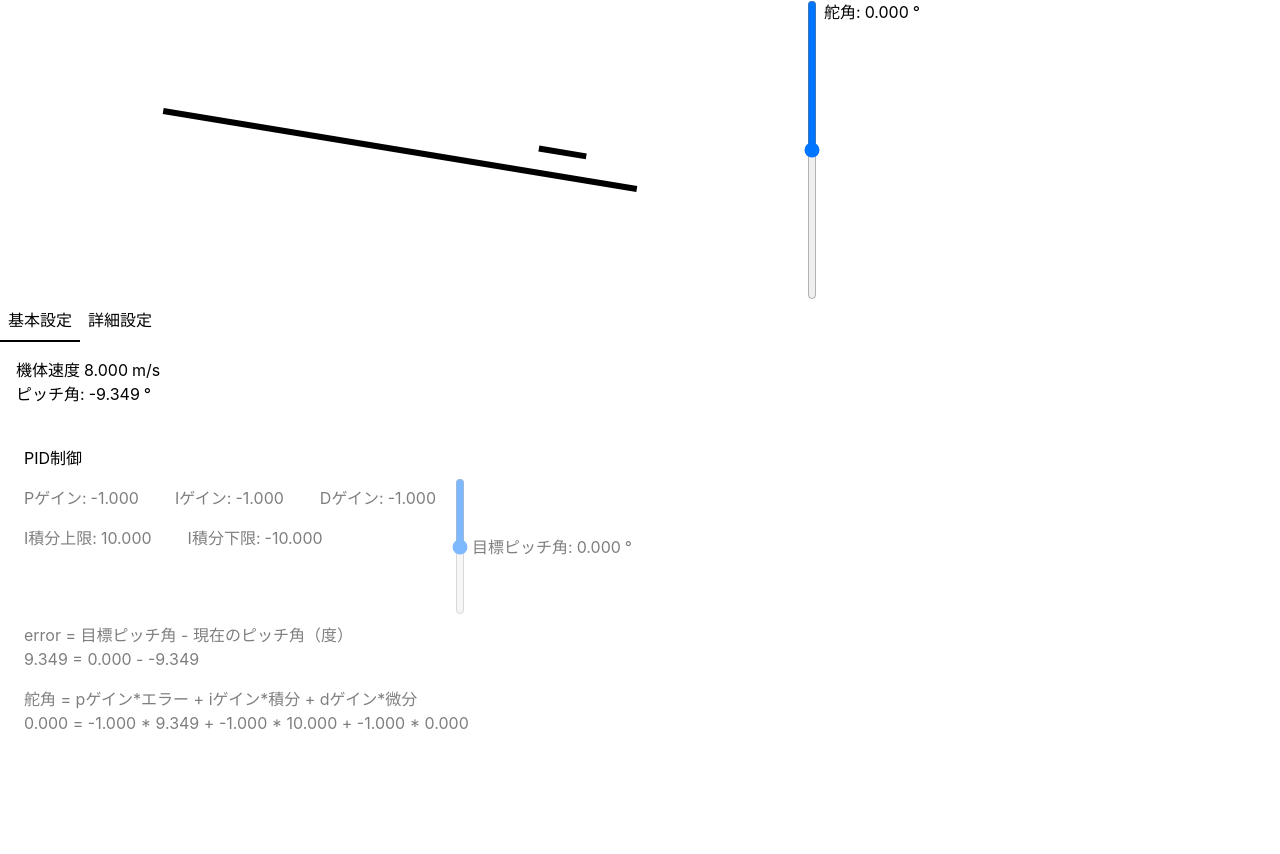
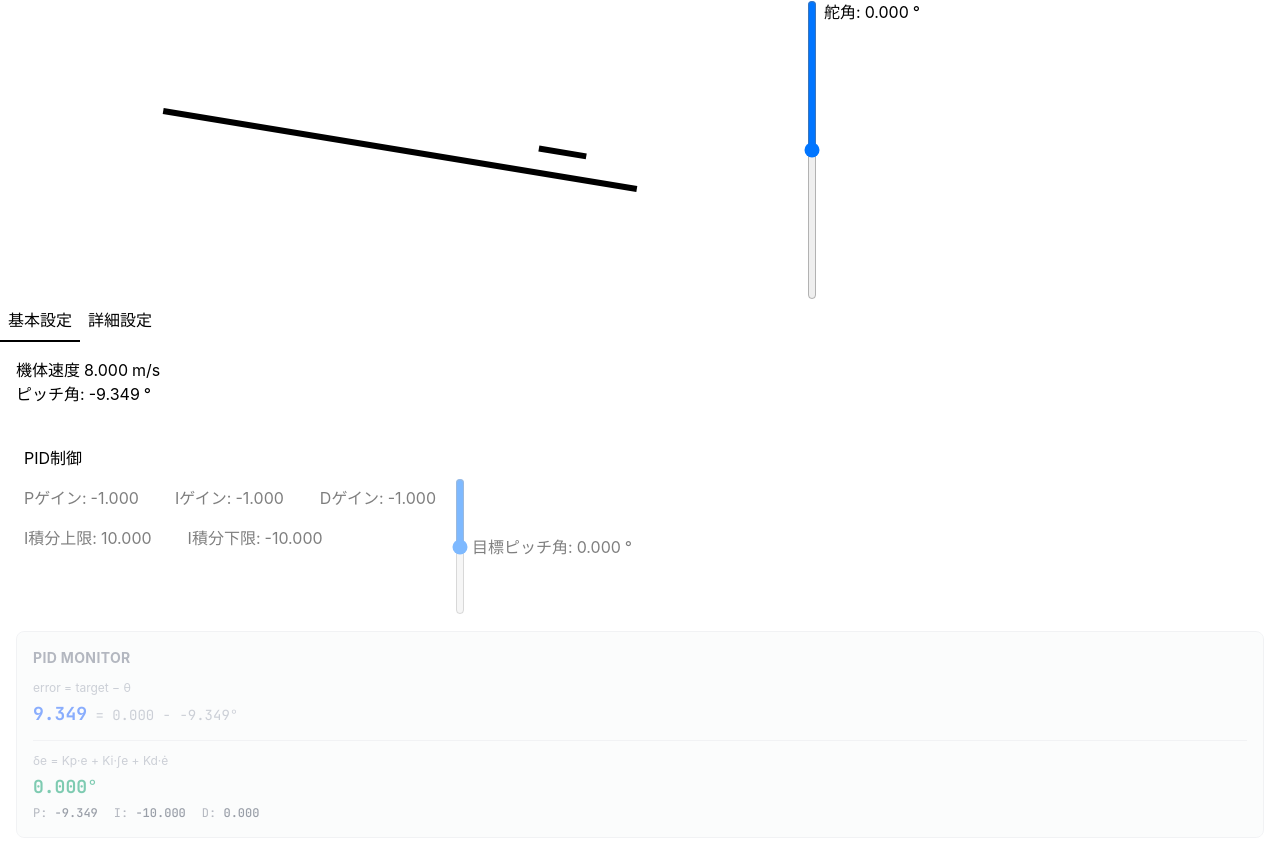
Before and after one commit to ponzu-4C9/react-physics-lab, a React (Vite) app: page / in a window 1280 px wide. Before the commit the page ends 800 px from the top, so only its background shows below. Built offline with nearby package versions, Linux system fonts and the light colour scheme.

Commit message:
PID説明部位をばいぶこーでぃんぐ

```diff
--- a/src/App.tsx
+++ b/src/App.tsx
@@ -180,13 +180,27 @@ export default function App() {
               <EditableTxt def="目標ピッチ角:" nowvalue={p.target} onCommit={(v) => { p.target = v }} unit="°" />
             </div>
           </div>
-          <div className='p-2 space-x-8 '>
-            <p>error = 目標ピッチ角 - 現在のピッチ角（度）</p>
-            <p>{p.e.toFixed(3)} = {p.target.toFixed(3)} - {(p.theta * 180 / Math.PI).toFixed(3)}</p>
-          </div>
-          <div className='p-2 space-x-8 '>
-            <p>舵角 = pゲイン*エラー + iゲイン*積分 + dゲイン*微分</p>
-            <p>{p.delta_e.toFixed(3)} = {p.kp.toFixed(3)} * {p.e.toFixed(3)} + {p.ki.toFixed(3)} * {p.integral.toFixed(3)} + {p.kd.toFixed(3)}  * {((p.e - p.pre_error) / 0.01).toFixed(3)}</p>
+          <div className='mt-4 p-4 rounded-lg bg-gray-50 border border-gray-200 space-y-3 font-[JetBrains_Mono]'>
+            <h3 className='text-sm font-bold text-gray-500 tracking-wide uppercase font-sans'>PID Monitor</h3>
+            <div className='space-y-1'>
+              <p className='text-xs text-gray-400 font-sans'>error = target − θ</p>
+              <p className='text-lg'>
+                <span className={`font-bold ${p.e >= 0 ? 'text-blue-600' : 'text-red-500'}`}>{p.e.toFixed(3)}</span>
+                <span className='text-gray-400 text-sm'> = {p.target.toFixed(3)} − {(p.theta * 180 / Math.PI).toFixed(3)}°</span>
+              </p>
+            </div>
+            <hr className='border-gray-200' />
+            <div className='space-y-1'>
+              <p className='text-xs text-gray-400 font-sans'>δe = Kp·e + Ki·∫e + Kd·ė</p>
+              <p className='text-lg'>
+                <span className={`font-bold ${p.delta_e >= 0 ? 'text-emerald-600' : 'text-orange-500'}`}>{p.delta_e.toFixed(3)}°</span>
+              </p>
+              <div className='flex gap-4 text-xs text-gray-500'>
+                <span>P: <span className='text-gray-700 font-medium'>{(p.kp * p.e).toFixed(3)}</span></span>
+                <span>I: <span className='text-gray-700 font-medium'>{(p.ki * p.integral).toFixed(3)}</span></span>
+                <span>D: <span className='text-gray-700 font-medium'>{(p.kd * ((p.e - p.pre_error) / 0.01)).toFixed(3)}</span></span>
+              </div>
+            </div>
           </div>
         </div>
       </div>
```
